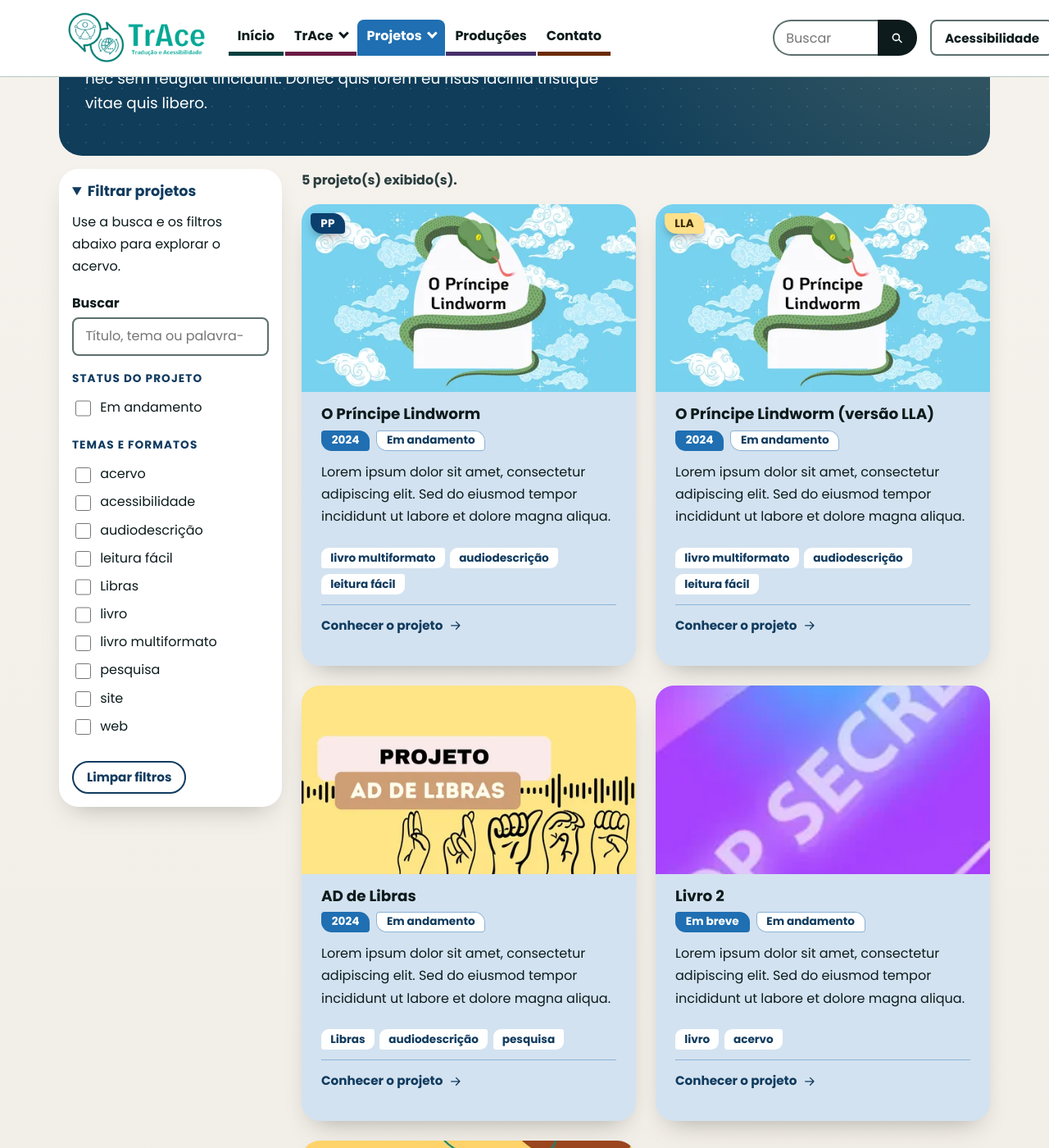
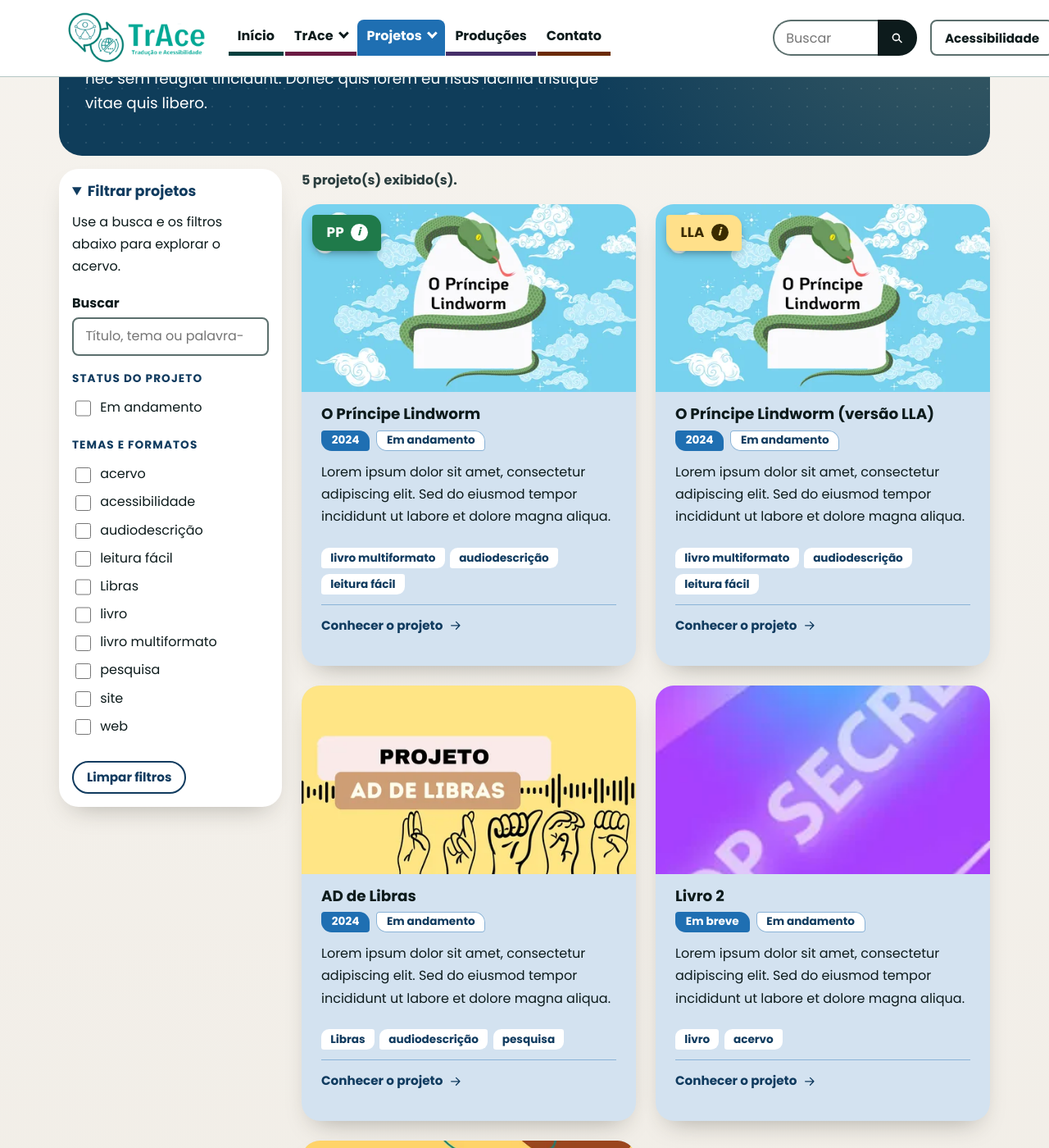
Before and after one commit to Niuuzinho/site-trace-teste, a Jekyll site: the page built from projetos.html, in a window 1280 px wide and 1400 px high, scrolled down 211 px. Shown: the whole window at 82% size. Built offline with Jekyll 4.4.1, drawn with Linux system fonts in a browser that asks for light colours.

Commit message:
Projetos: selinho maior, em verde para PP, com janelinha explicando PP e LLA
Co-Authored-By: Claude Sonnet 5.5 <noreply@anthropic.com>
Claude-Session: https://claude.ai/code/session_01AbHHXVauvBZ2sfPmWDepMS

```diff
--- a/_includes/projeto-item.html
+++ b/_includes/projeto-item.html
@@ -12,7 +12,7 @@
 {%- capture temas_slug -%}{% for t in p.temas %}{{ t | slugify }}{% unless forloop.last %}|{% endunless %}{% endfor %}{%- endcapture -%}
 <li class="cartao cartao-proj"{% if include.filtravel %} data-item data-texto="{{ busca | strip | escape }}" data-situacao="{{ p.situacao | slugify }}" data-temas="{{ temas_slug }}"{% endif %}>
   <div class="cartao-img">{% include img.html nome=p.imagem alt="" sizes="(min-width: 40em) 18rem, 100vw" %}
-    {%- if selo != "" %}<span class="selo-versao selo-{{ selo | downcase }}" title="{{ selo_nome }}"><span aria-hidden="true">{{ selo }}</span><span class="so-leitor">Versão em {{ selo_nome }}</span></span>{% endif %}</div>
+    {%- if selo != "" %}<button class="selo-versao selo-{{ selo | downcase }}" type="button" popovertarget="info-versao" aria-label="Versão em {{ selo_nome }}. Abrir explicação das versões"><span aria-hidden="true">{{ selo }}</span><span class="selo-i" aria-hidden="true">i</span></button>{% endif %}</div>
   <div class="cartao-corpo">
     <h3><a href="{{ p.url | relative_url }}">{{ p.title }}</a></h3>
     <ul class="meta"><li class="meta-ano"><span class="so-leitor">Ano </span>{{ p.ano }}</li><li class="meta-sit">{{ p.situacao }}</li></ul>
--- a/assets/css/main.css
+++ b/assets/css/main.css
@@ -1570,3 +1570,25 @@ html[data-contraste="alto"] .cartao-proj { background: var(--papel); }
 html[data-contraste="alto"] .cartao-proj .meta-ano { background: var(--tinta); color: var(--papel); }
 html[data-contraste="alto"] .cartao-proj .meta-sit { box-shadow: none; border: 2px solid var(--tinta); color: var(--tinta); }
 html[data-contraste="alto"] .cartao-mais { border-top-color: var(--tinta); color: var(--tinta); }
+
+/* Selinho maior e clicável (abre explicação); PP em verde */
+.selo-versao { top: 0.8rem; left: 0.8rem; z-index: 5; display: inline-flex; align-items: center; gap: 0.5rem; min-height: 2.75rem; padding: 0.3rem 1rem 0.3rem 1.1rem; font-family: inherit; font-size: 1.05rem; line-height: 1; border: 0; cursor: pointer; }
+.selo-i { display: grid; place-items: center; width: 1.3rem; height: 1.3rem; border-radius: 50%; font-size: 0.8rem; font-style: italic; font-weight: 700; background: currentColor; }
+.selo-i { color: inherit; }
+.selo-pp { background: #1f7a4a; color: #fff; }
+.selo-pp .selo-i { background: #fff; color: #1f7a4a; }
+.selo-lla .selo-i { background: #3a2b00; color: #ffe08a; }
+.selo-versao:hover { filter: brightness(1.08); }
+html[data-contraste="alto"] .selo-pp { background: #000; color: #fff; }
+html[data-contraste="alto"] .selo-pp .selo-i, html[data-contraste="alto"] .selo-lla .selo-i { background: #000; color: #fff; }
+.selo-versao:focus-visible { outline: 3px solid #000; outline-offset: 2px; box-shadow: 0 0 0 6px #fff; }
+.pop-versao { max-width: min(26rem, calc(100vw - 2rem)); padding: var(--e5); border: 0; border-radius: 1.4rem; background: var(--cartao); color: var(--tinta); box-shadow: 0 2rem 4rem -1rem rgb(0 0 0 / 0.5); }
+.pop-versao::backdrop { background: rgb(10 20 30 / 0.55); }
+.pop-versao h2 { margin: 0 0 var(--e3); font-size: 1.4rem; }
+.pop-versao p { margin: 0 0 var(--e3); font-size: 1.05rem; line-height: 1.5; }
+.pop-versao .sigla { display: inline-block; padding: 0.1rem 0.7rem; border-radius: 0.25rem 0.8rem 0.25rem 0.8rem; }
+.sigla-pp { background: #1f7a4a; color: #fff; }
+.sigla-lla { background: #ffe08a; color: #3a2b00; }
+html[data-contraste="alto"] .pop-versao { border: 3px solid var(--tinta); }
+html[data-contraste="alto"] .sigla-pp { background: #000; color: #fff; }
+html[data-contraste="alto"] .sigla-lla { background: #fff; color: #000; border: 2px solid #000; }
--- a/projetos.html
+++ b/projetos.html
@@ -45,3 +45,9 @@ permalink: /projetos/
     </div>
   </div>
 </div>
+<div id="info-versao" class="pop-versao" popover aria-labelledby="info-versao-t">
+  <h2 id="info-versao-t">Versões do projeto</h2>
+  <p><strong class="sigla sigla-pp">PP</strong> é a versão em <strong>Português padrão</strong>.</p>
+  <p><strong class="sigla sigla-lla">LLA</strong> é a versão em <strong>Linguagem literária acessível</strong>.</p>
+  <button class="botao-peq" type="button" popovertarget="info-versao" popovertargetaction="hide">Fechar</button>
+</div>
```
Also changed, not shown: CLAUDE.md (+1 -1 lines).
